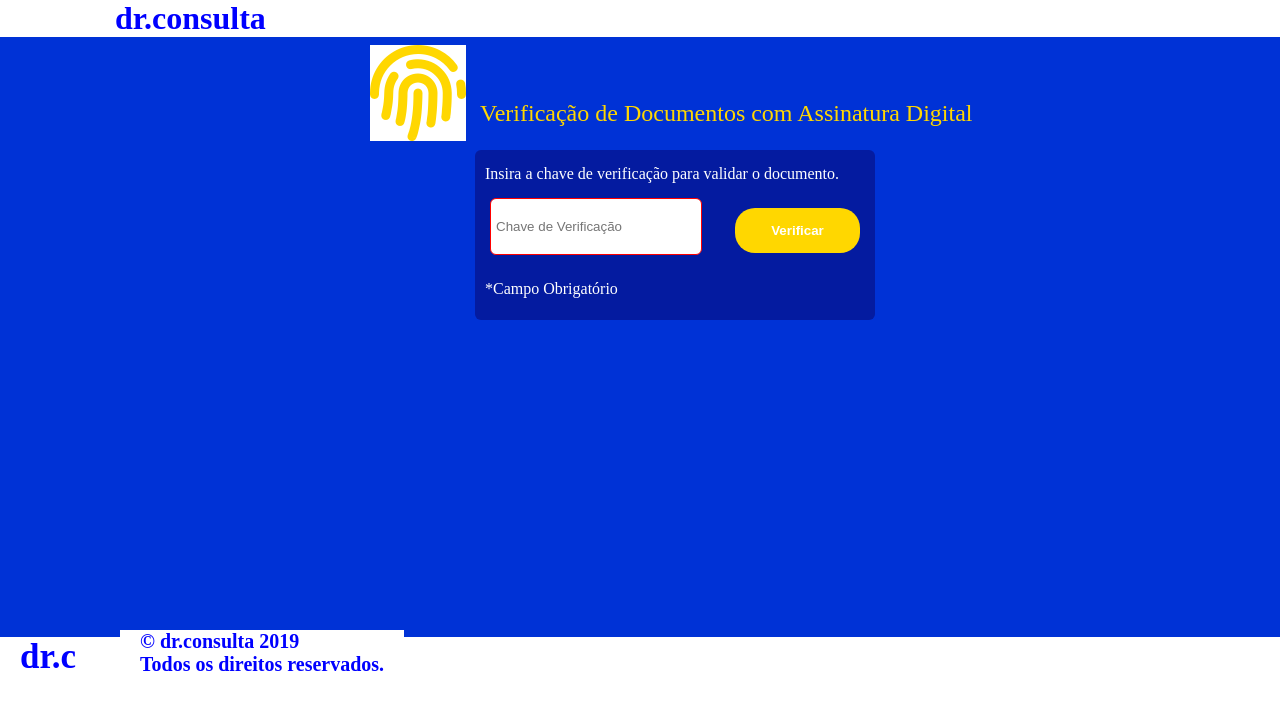
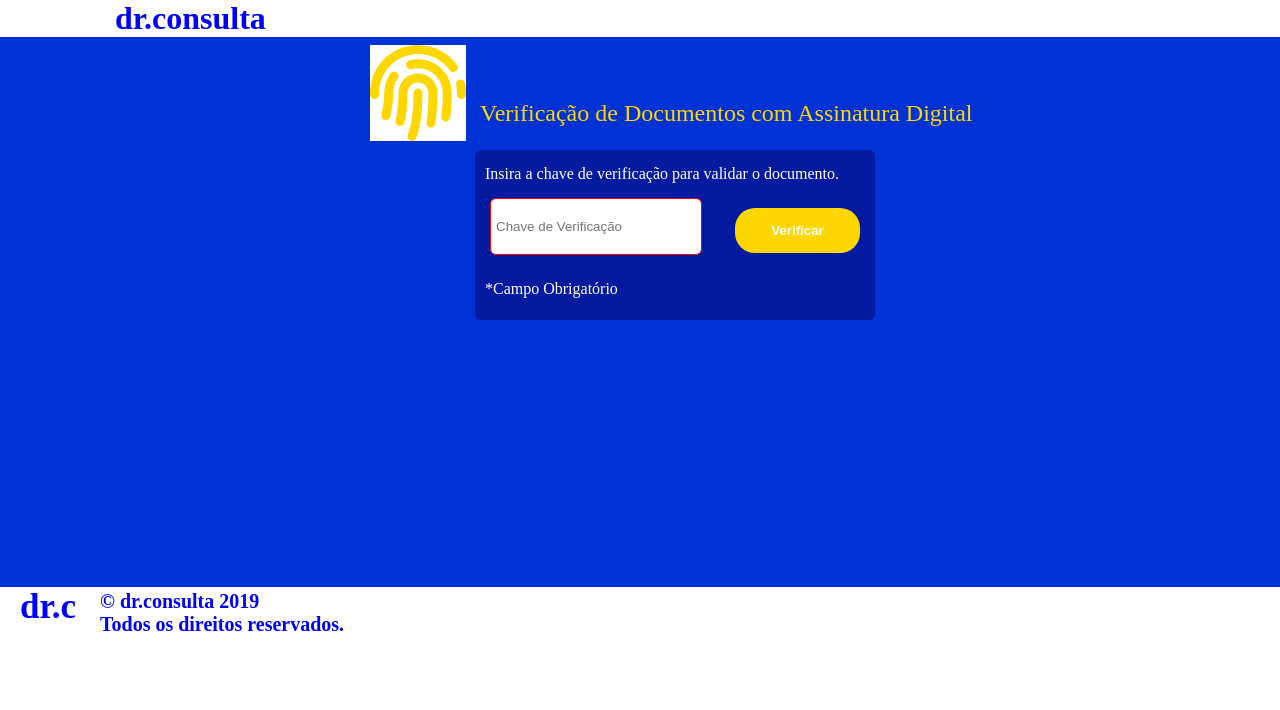
Before and after one commit to cantaruttim/AutenticadorCode, a Next.js app: page / in a window 1280 px wide. Shown: the top 710 px of the page. Built offline with nearby package versions, Linux system fonts and the light colour scheme.

Commit message:
página sem rolagem

```diff
--- a/styles/styles.css
+++ b/styles/styles.css
@@ -24,7 +24,7 @@ header .linkLogo .logo{
 
 .content{
     max-width: 1366px;
-    height: 600px;
+    height: 550px;
     padding: 0 10px;
     margin: auto;
     background-color: var(--corArea);
@@ -132,7 +132,7 @@ footer{
     margin: auto;
     font-size: 20px;
     position: absolute;
-    left: 120px;
-    top: 630px;
+    left: 80px;
+    top: 590px;
     padding: 0 20px;
 }
```
